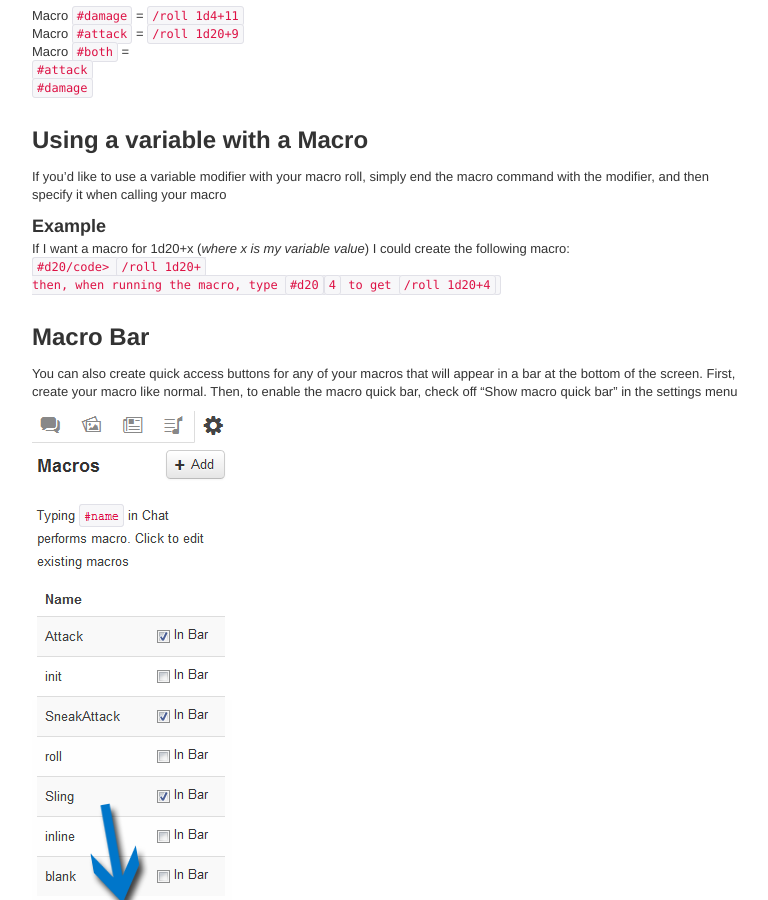
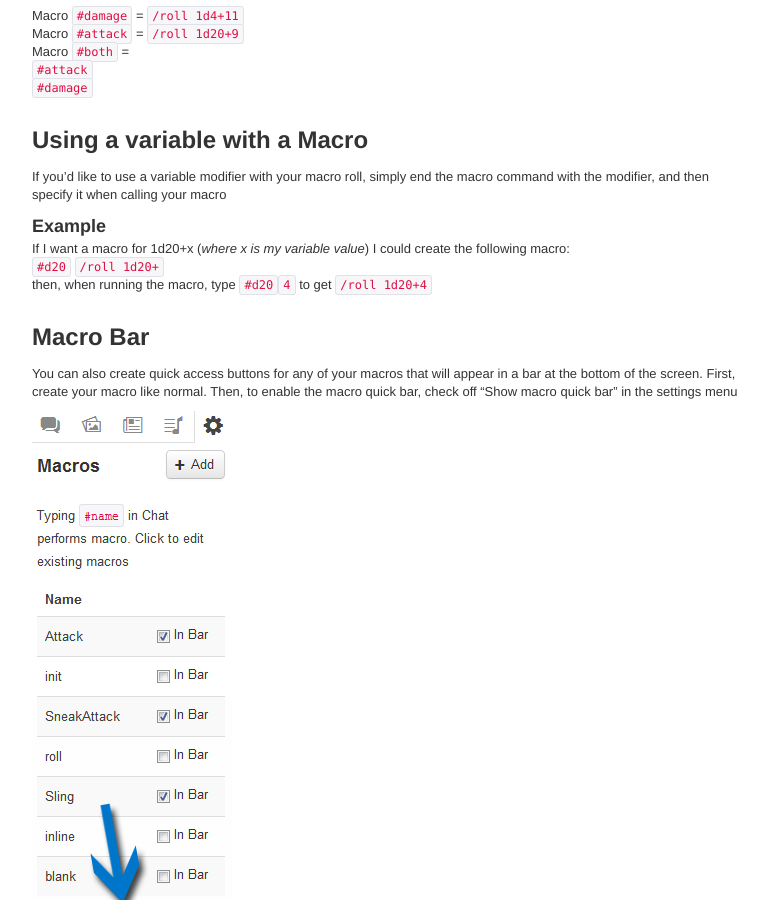
Before and after one commit to Roll20/help.roll20.net, a Jekyll site: the page built from _posts/2012-05-01-macros.markdown, in a window 1280 px wide and 900 px high, scrolled down 1100 px. Shown: the whole window, without its empty margins (128-896 px from the left). Built offline with Jekyll 4.4.1, drawn with Linux system fonts in a browser that asks for light colours; nearby versions of some CDN libraries; Markdown is read by kramdown in place of the engine named in the settings; comment, search, counter and statistics services are not loaded.

Commit message:
Update gh-pages

```diff
--- a/_posts/2012-05-01-macros.markdown
+++ b/_posts/2012-05-01-macros.markdown
@@ -55,7 +55,7 @@ Using a variable with a Macro
 ###Example
 
   If I want a macro for 1d20+x (<i>where x is my variable value</i>) I could create the following macro:<br>
-  <code>#d20/code> <code>/roll 1d20+</code><br>
+  <code>#d20</code> <code>/roll 1d20+</code><br>
   then, when running the macro, type <code>#d20</code><code>4</code> to get <code>/roll 1d20+4</code><br>
 
 Macro Bar
```
